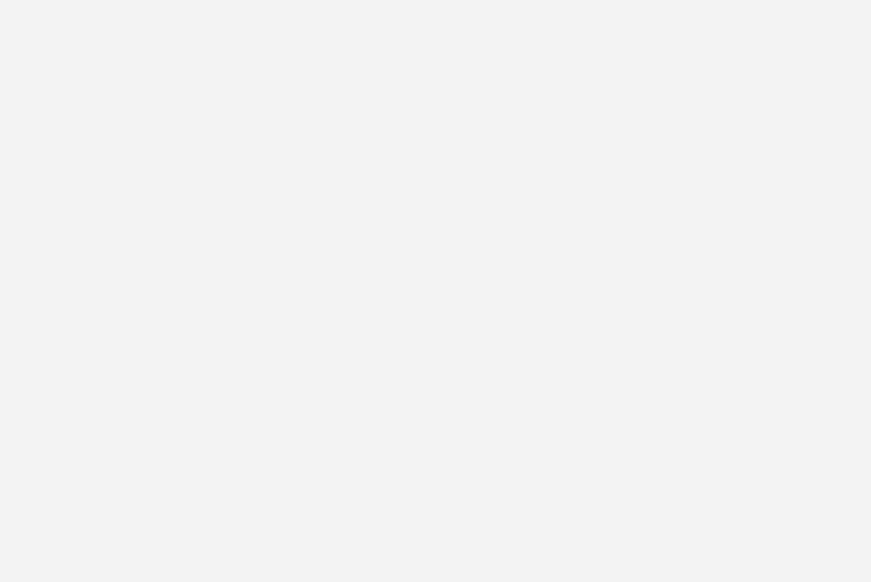
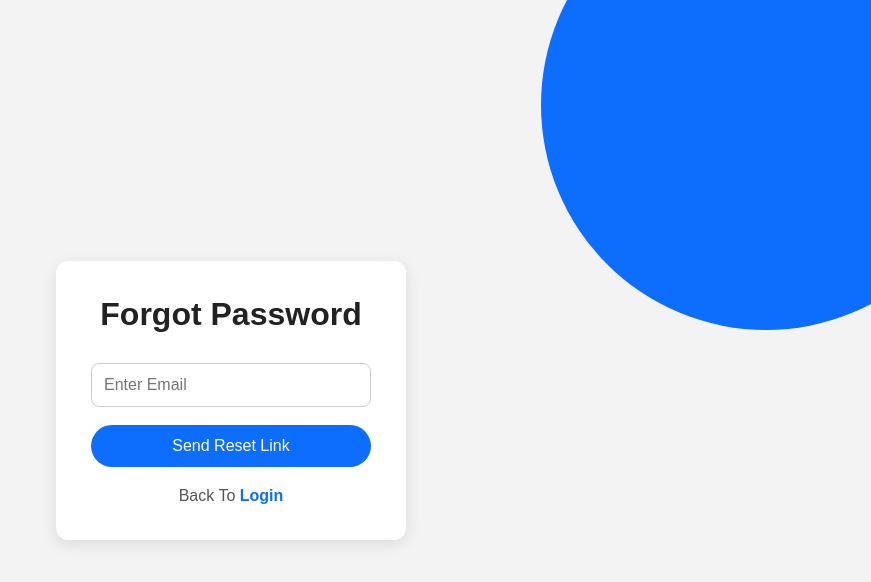
Before and after one commit to Abhishek-Gharat/Sign-Up, a React (Vite) app in the folder my-react-app/: page /forgot-password in a window 1280 px wide. Before the commit this address had no page. Shown: the top 582 px of the page, without its empty margins (409-1280 px from the left). Built offline with nearby package versions, Linux system fonts and the light colour scheme.

Commit message:
RESET PASS

```diff
--- a/my-react-app/src/App.jsx
+++ b/my-react-app/src/App.jsx
@@ -4,7 +4,7 @@ import Login from "./pages/Login/Login";
 import Signup from "./pages/Signup/Signup";
 import Welcome from "./pages/Welcome/Welcome";
 import Profile from "./pages/Profile/Profile";
-
+import ForgotPassword from "./pages/ForgotPassword/ForgotPassword";
 import {
   BrowserRouter,
   Routes,
@@ -38,7 +38,10 @@ function App() {
           path="/profile"
           element={<Profile />}
         />
-
+      <Route
+   path="/forgot-password"
+   element={<ForgotPassword />}
+/>
       </Routes>
 
     </BrowserRouter>
--- /dev/null
+++ b/my-react-app/src/pages/ForgotPassword/ForgotPassword.jsx
@@ -0,0 +1,140 @@
+import { useState } from "react";
+
+import {
+   sendPasswordResetEmail
+} from "firebase/auth";
+
+import { auth } from "../../services/firebase";
+
+import {
+   Link
+} from "react-router-dom";
+
+import "../../styles/Auth.css";
+
+function ForgotPassword(){
+
+   const [email, setEmail] = useState("");
+   const [error, setError] = useState("");
+   const [loading, setLoading] = useState(false);
+   const [success, setSuccess] = useState("");
+
+   const handleSubmit = async (e) => {
+
+      e.preventDefault();
+
+      setError("");
+      setSuccess("");
+
+      if(!email){
+         setError("Email is required");
+         return;
+      }
+
+      setLoading(true);
+
+      try{
+
+         await sendPasswordResetEmail(
+            auth,
+            email
+         );
+
+         setSuccess(
+            "Password reset email sent successfully"
+         );
+
+         setEmail("");
+
+      }
+
+      catch(error){
+
+         console.log(error);
+
+         switch(error.code){
+
+            case "auth/user-not-found":
+               setError("User not found");
+               break;
+
+            case "auth/invalid-email":
+               setError("Invalid email");
+               break;
+
+            default:
+               setError(error.message);
+
+         }
+
+      }
+
+      finally{
+
+         setLoading(false);
+
+      }
+
+   };
+
+   return(
+
+      <div className="auth-container">
+
+         <div className="auth-card">
+
+            <form onSubmit={handleSubmit}>
+
+               <h1>Forgot Password</h1>
+
+               <input
+                  type="email"
+                  placeholder="Enter Email"
+                  value={email}
+                  onChange={(e)=>
+                     setEmail(e.target.value)
+                  }
+               />
+
+               <button
+                  type="submit"
+                  disabled={loading}
+               >
+                  {
+                     loading
+                     ?
+                     "Sending..."
+                     :
+                     "Send Reset Link"
+                  }
+               </button>
+
+               <p className="error">
+                  {error}
+               </p>
+
+               <p className="success">
+                  {success}
+               </p>
+
+               <p className="bottom-text">
+
+                  Back To
+
+                  <Link to="/">
+                     {" "}Login
+                  </Link>
+
+               </p>
+
+            </form>
+
+         </div>
+
+      </div>
+
+   )
+
+}
+
+export default ForgotPassword;
--- a/my-react-app/src/pages/Login/Login.jsx
+++ b/my-react-app/src/pages/Login/Login.jsx
@@ -154,9 +154,14 @@ function Login() {
             }
           </button>
 
-          <p className="forgot-password">
+          {/* <p className="forgot-password">
             Forgot Password
-          </p>
+          </p> */}
+          <Link to="/forgot-password">
+            <p className="forgot-password">
+              Forgot Password
+            </p>
+          </Link>
 
           <p className="error">
             {error}
--- a/my-react-app/src/styles/Auth.css
+++ b/my-react-app/src/styles/Auth.css
@@ -100,6 +100,12 @@ body{
 }
 
 /* Forgot Password */
+.success{
+   color:green;
+   text-align:center;
+   margin-top:10px;
+}
+
 
 .forgot-password{
     text-align:center;
```
